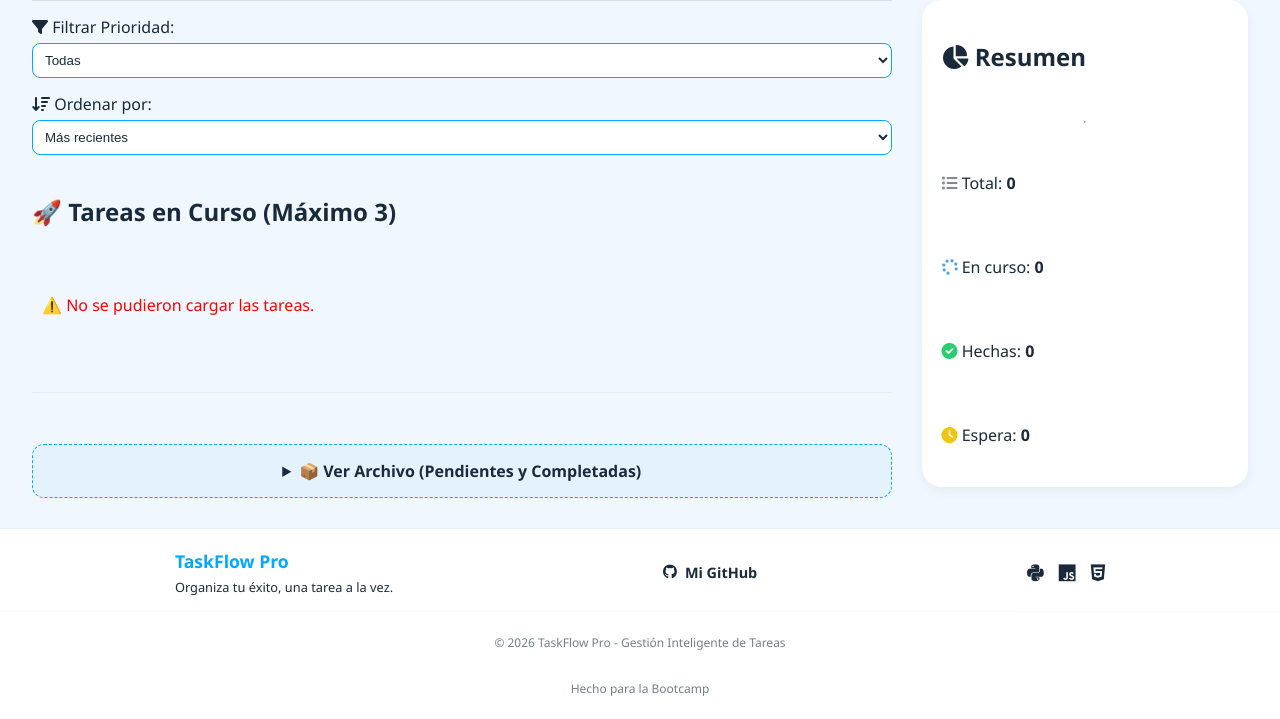
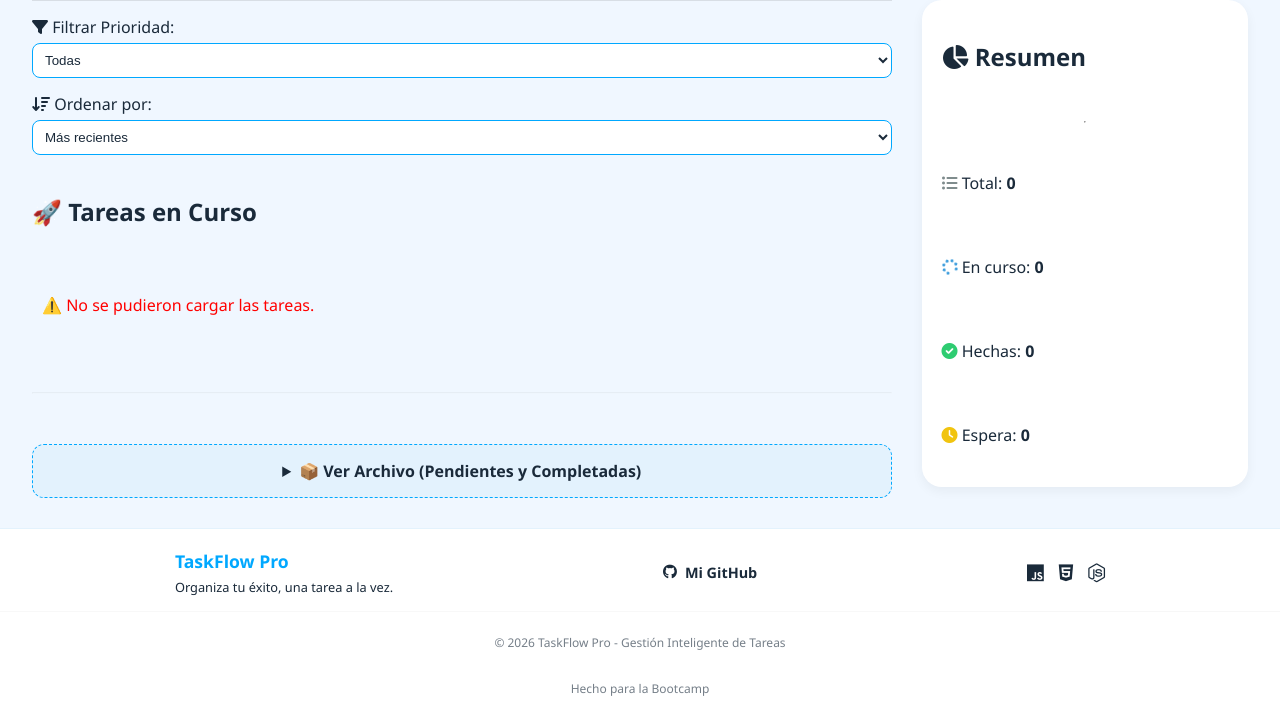
Before and after one commit to NEPIGENEROSA/Bootcamp-project, a Flask app: page / in a window 1280 px wide. Shown: the part 193-912 px from the top of the page. Run offline with Flask 3, Linux system fonts and the light colour scheme.

Commit message:
Refactor index.html for improved structure and loading

```diff
--- a/templates/index.html
+++ b/templates/index.html
@@ -4,9 +4,7 @@
     <meta charset="UTF-8">
     <meta name="viewport" content="width=device-width, initial-scale=1.0">
     <title>TaskFlow - Pro</title>
-
     <link rel="stylesheet" href="/static/style.css">
-
     <link rel="stylesheet" href="https://cdnjs.cloudflare.com/ajax/libs/font-awesome/6.0.0/css/all.min.css">
 </head>
 <body>
@@ -16,16 +14,16 @@
         <h1>TaskFlow</h1>
         <form id="formulario-tarea" class="input-group">
             <input type="text" id="input-tarea" placeholder="¿Qué quieres lograr hoy?" required>
-
             <select id="input-prioridad" class="priority-select">
                 <option value="Alta">Alta 🔥</option>
                 <option value="Media" selected>Media ⚡</option>
                 <option value="Baja">Baja ✅</option>
             </select>
-
             <button type="submit" id="btn-añadir">Añadir Tarea</button>
         </form>
     </header>
+
+    <div id="spinner-carga">⏳ Cargando tareas...</div>
 
     <main class="main-content">
         <div class="columna-principal">
@@ -50,14 +48,14 @@
                 </div>
             </div>
 
-            <h2>🚀 Tareas en Curso (Máximo 3)</h2>
+            <h2>🚀 Tareas en Curso</h2>
             <div id="lista-tareas-activas"></div>
 
             <hr style="margin: 30px 0; opacity: 0.1;">
 
             <details>
                 <summary class="btn-archivo">📦 Ver Archivo (Pendientes y Completadas)</summary>
-                <div id="lista-archivo"></div>
+                <div id="lista-archivo" style="margin-top:15px"></div>
             </details>
         </div>
 
@@ -85,28 +83,25 @@
                 <h3>TaskFlow Pro</h3>
                 <p>Organiza tu éxito, una tarea a la vez.</p>
             </div>
-
             <div class="footer-section">
                 <a href="https://github.com/NEPIGENEROSA" target="_blank" class="git-link">
                     <i class="fab fa-github"></i> Mi GitHub
                 </a>
             </div>
-
             <div class="footer-section">
                 <div class="tech-icons">
-                    <i class="fab fa-python"></i>
                     <i class="fab fa-js"></i>
                     <i class="fab fa-html5"></i>
+                    <i class="fab fa-node-js"></i>
                 </div>
             </div>
         </div>
-
         <div class="footer-bottom">
             <p>&copy; 2026 TaskFlow Pro - Gestión Inteligente de Tareas</p>
             <p>Hecho para la Bootcamp</p>
         </div>
     </footer>
 
-   <script src="{{ url_for('static', filename='app.js') }}?v=1.2"></script>
+    <script src="/static/app.js"></script>
 </body>
 </html>
```
